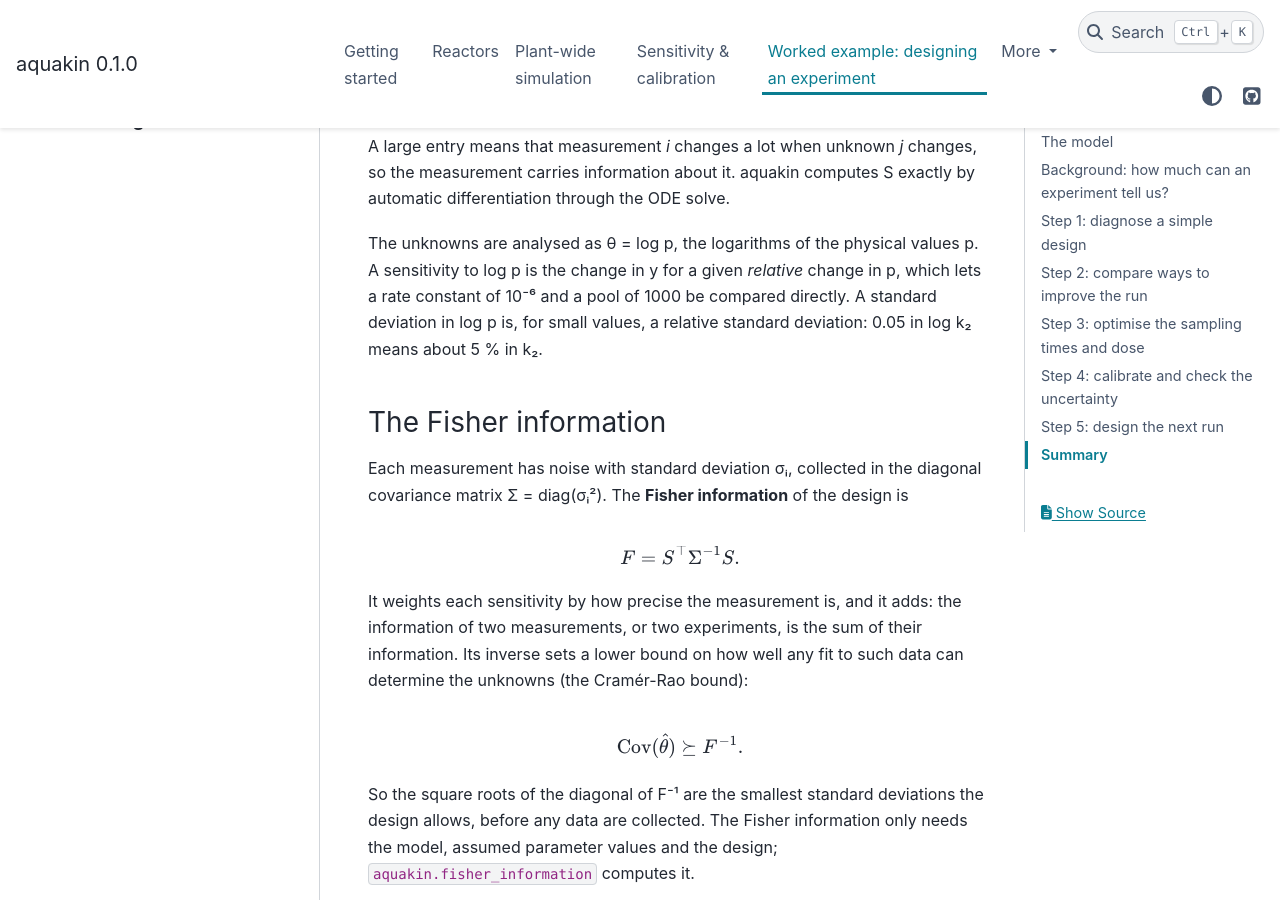
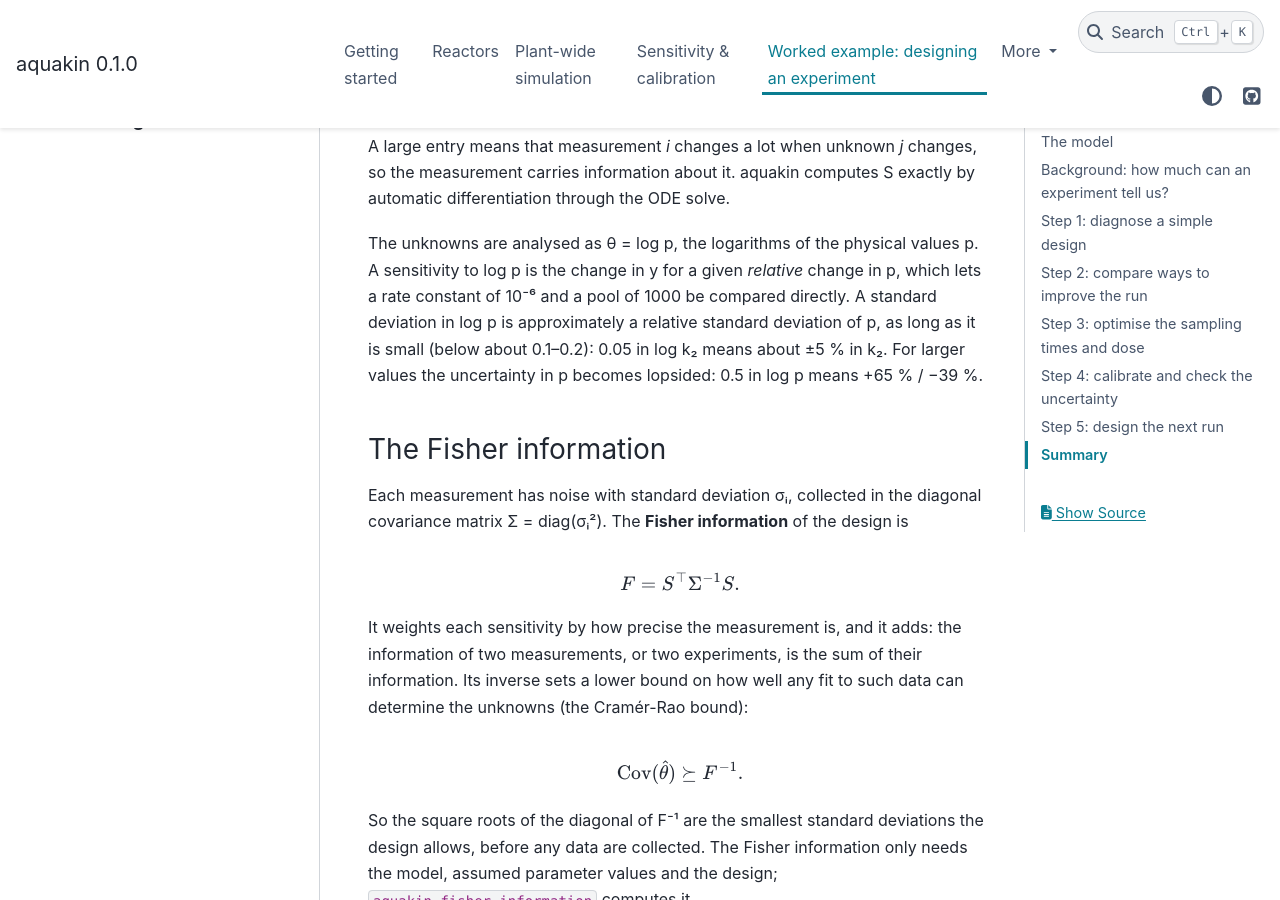
Before and after one commit to DeGrootResearchGroup/aquakin, a Sphinx documentation site: the page built from docs/worked_example_design.md, in a window 1280 px wide and 900 px high, scrolled down 2365 px. Built offline with Sphinx 7.4.7 and the PyData theme 0.15.4, drawn with Linux system fonts in a browser that asks for light colours.

Commit message:
docs(worked example): clarify log-scale standard deviation as a relative one
Co-Authored-By: Claude Opus 5.5 <noreply@anthropic.com>

```diff
--- a/docs/worked_example_design.md
+++ b/docs/worked_example_design.md
@@ -102,8 +102,10 @@ exactly by automatic differentiation through the ODE solve.
 The unknowns are analysed as θ = log p, the logarithms of the physical values
 p. A sensitivity to log p is the change in y for a given *relative* change in
 p, which lets a rate constant of 10⁻⁶ and a pool of 1000 be compared directly.
-A standard deviation in log p is, for small values, a relative standard
-deviation: 0.05 in log k₂ means about 5 % in k₂.
+A standard deviation in log p is approximately a relative standard deviation
+of p, as long as it is small (below about 0.1–0.2): 0.05 in log k₂ means about
+±5 % in k₂. For larger values the uncertainty in p becomes lopsided: 0.5 in
+log p means +65 % / −39 %.
 
 ### The Fisher information
 
```
